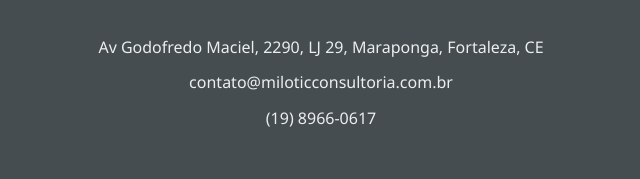
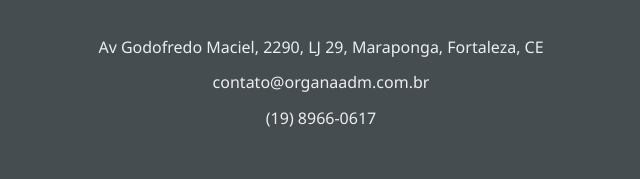
Before and after one commit to toedio/organaadm.com.br, a plain HTML site: page index.html in a window 1280 px wide. Shown: the part 1868-2047 px from the top of the page, 319-959 px from the left. Drawn offline with Linux system fonts and the light colour scheme.

Commit message:
Fix email

```diff
--- a/index.html
+++ b/index.html
@@ -225,7 +225,7 @@
     <section id="contato">
         <div class="contact-centered">
             <p>Av Godofredo Maciel, 2290, LJ 29, Maraponga, Fortaleza, CE</p>
-            <p>contato@miloticconsultoria.com.br</p>
+            <p>contato@organaadm.com.br</p>
             <p>(19) 8966-0617</p>
         </div>
     </section>
```
